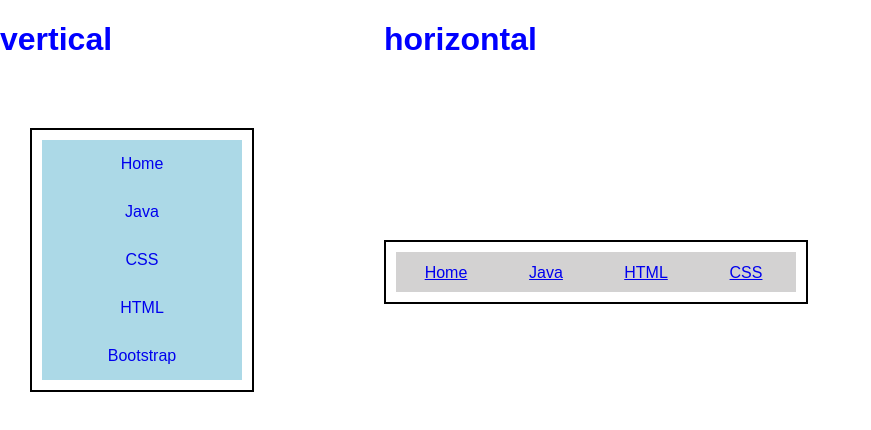
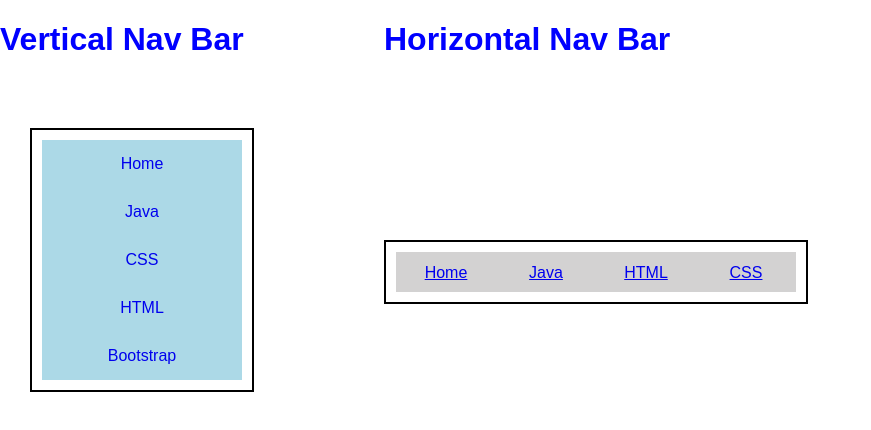
Before and after one commit to Mukul-svg/MERN-Internship, a plain HTML site: page CSS/CSStask2.html in a window 1280 px wide. Shown: the whole page, without its empty margins (0-871 px from the left). Drawn offline with Linux system fonts and the light colour scheme.

Commit message:
modified tasks

```diff
--- a/CSS/CSStask2.html
+++ b/CSS/CSStask2.html
@@ -96,8 +96,8 @@
     </style>
   </head>
   <body>
-    <h1 class="vertical">vertical</h1>
-    <h1 class="horizontal">horizontal</h1>
+    <h1 class="vertical">Vertical Nav Bar</h1>
+    <h1 class="horizontal">Horizontal Nav Bar</h1>
     <div class="container">
       <div class="vertical-navbar">
         <ul>
```
Also changed, not shown: HTML/HTMLtask1.html (+1 -2 lines), HTML/HTMLtask2.html (+0 -1 lines), HTML/HTMLtask3.html (+0 -1 lines), HTML/HTMLtask4.html (+0 -1 lines).
